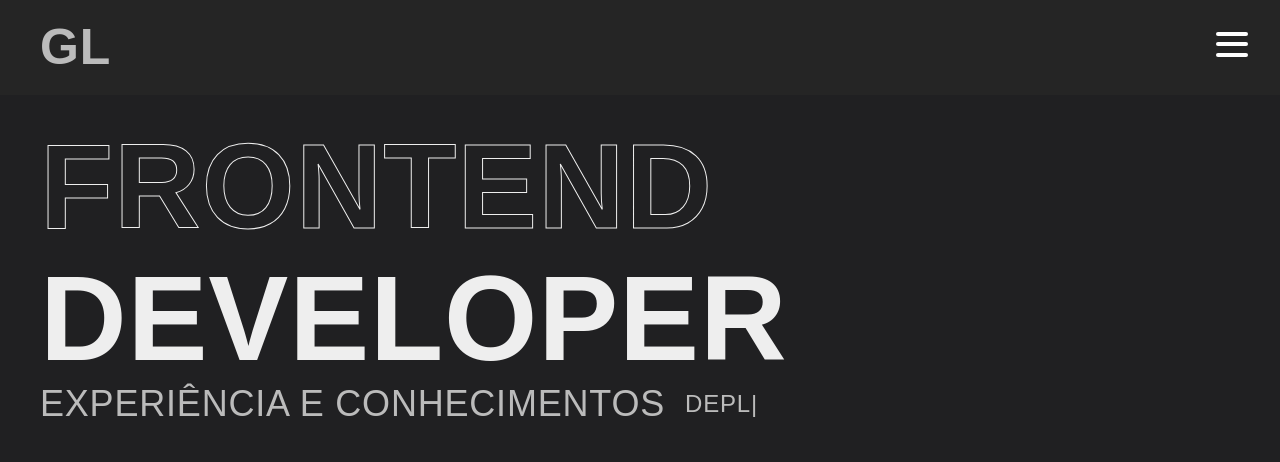
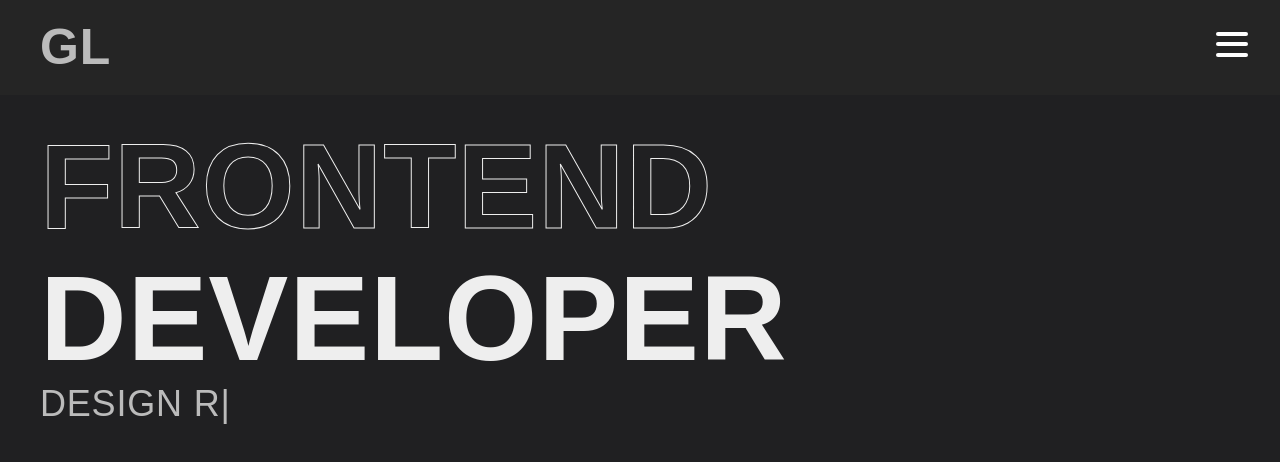
Before and after one commit to geraldobl58/geraldoluiz.dev, a Next.js app: page / in a window 1280 px wide. Shown: the top 462 px of the page. Built offline with nearby package versions, Linux system fonts and the light colour scheme; a web font is replaced by a local one.

Commit message:
:hammer: Changing typed component

```diff
--- a/src/components/Hero/index.tsx
+++ b/src/components/Hero/index.tsx
@@ -7,7 +7,7 @@ const Hero = () => (
     <S.Content>
       <h1>Frontend</h1>
       <h2>Developer</h2>
-      <TypedHero title="Experiência e Conhecimentos" />
+      <TypedHero />
     </S.Content>
   </S.Wrapper>
 )
--- a/src/components/TypedHero/index.tsx
+++ b/src/components/TypedHero/index.tsx
@@ -1,7 +1,6 @@
 import Typed from 'react-typed'
 
 const ROLES = [
-  'Desenvolvimento',
   'Deploy',
   'Design Responsivo',
   'Graphql',
@@ -15,14 +14,9 @@ const ROLES = [
 
 import { HeroTyped } from './styles'
 
-interface TypedHeroprops {
-  title: string
-}
-
-const TypedHero = ({ title }: TypedHeroprops) => {
+const TypedHero = () => {
   return (
     <HeroTyped>
-      <h3>{title}</h3>
       <Typed
         loop
         typeSpeed={70}
--- a/src/components/TypedHero/styles.ts
+++ b/src/components/TypedHero/styles.ts
@@ -4,16 +4,9 @@ export const HeroTyped = styled.div`
   display: flex;
   align-items: center;
 
-  h3 {
-    margin-right: 20px;
-    text-transform: uppercase;
+  span {
     font-weight: 100;
     font-size: 36px;
-  }
-
-  span {
-    font-size: 24px;
-    font-weight: 100;
     text-transform: uppercase;
   }
 
```
